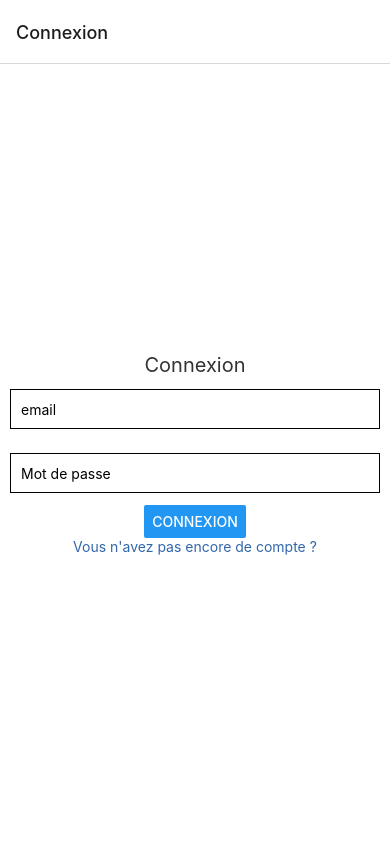
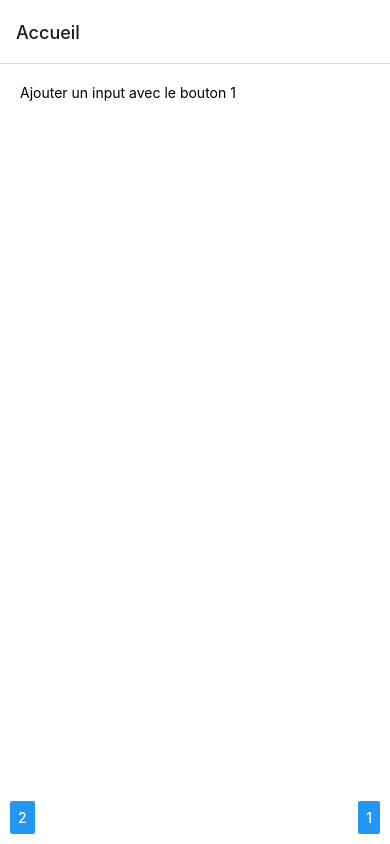
Before and after one commit to Fares-B/test_react_native_app, a React Native app: screen /Inscription in a window 390 px wide. Both pictures are taken after a click on the button 26 px from the left and 32 px from the top of the page. Built offline with nearby package versions, Linux system fonts and the light colour scheme.

Commit message:
feat: create view home, with list and buttons

```diff
--- a/App.tsx
+++ b/App.tsx
@@ -11,10 +11,17 @@ export default function App() {
   return (
     <NavigationContainer >
       <Stack.Navigator>
+
+        <Stack.Screen
+          name={APP_ROUTES.home}
+          component={Views.Home}
+        />
+
         <Stack.Screen
           name={APP_ROUTES.signIn}
           component={Views.SignIn}
         />
+
         <Stack.Screen
           name={APP_ROUTES.signUp}
           component={Views.SignUp}
--- a/src/AppRoutes.js
+++ b/src/AppRoutes.js
@@ -1,4 +1,5 @@
 const APP_ROUTES = {
+  home: "Accueil",
   signIn: "Connexion",
   signUp: "Inscription"
 };
--- a/src/styles/index.js
+++ b/src/styles/index.js
@@ -10,14 +10,12 @@ const styles = StyleSheet.create({
   container: {
     flex: 1,
     backgroundColor: colors.light,
-    alignItems: 'center',
-    justifyContent: 'center',
     padding: 10
   },
   input: {
     width: '100%',
     height: 40,
-    margin: 12,
+    marginBottom: 12,
     borderWidth: 1,
     padding: 10,
   },
@@ -26,6 +24,7 @@ const styles = StyleSheet.create({
     color: colors.dark,
   },
   link: {
+    paddingVertical: 10,
     color: colors.link
   }
 
--- /dev/null
+++ b/src/views/Home/Home.tsx
@@ -0,0 +1,63 @@
+import React, {useEffect, useState} from "react";
+import {Button, FlatList, Text, TextInput, View} from 'react-native';
+
+import IHome from "./type";
+import styles from "../../styles";
+import APP_ROUTES from "../../AppRoutes";
+
+const Home: React.FC<IHome> = ({navigation}) => {
+  const [list, setList] = useState<string[]>([]);
+
+
+  // useEffect(() => {
+  //   if (true) {
+  //     navigation.navigate(APP_ROUTES.signIn);
+  //   }
+  // }, [true]);
+
+  const onSubmit = (): void => {
+    console.log(list);
+
+  }
+
+
+  const InputItem: React.FC<any> = ({item, index}) => {
+    return (
+      <TextInput
+        style={styles.input}
+        value={list[index]}
+        onChangeText={(text) => {
+          const newList = [...list];
+          newList[index] = text;
+          setList(newList);
+        }}
+        placeholder="Nouvelle entrée"
+      />
+    );
+  }
+
+  return (
+    <View style={styles.container}>
+      {list.length <= 0
+        ? <Text style={styles.container}>Ajouter un input avec le bouton 1</Text>
+        : <FlatList
+          data={list}
+          keyExtractor={(item, index) => index.toString()}
+          renderItem={InputItem}
+        />
+      }
+      <View style={{flexDirection: "row", justifyContent: "space-between"}}>
+        <Button
+          title="2"
+          onPress={onSubmit}
+        />
+        <Button
+          title="1"
+          onPress={() => setList([...list, ""])}
+        />
+      </View>
+    </View>
+  );
+};
+
+export default Home;
--- /dev/null
+++ b/src/views/Home/type.ts
@@ -0,0 +1,5 @@
+interface IHome {
+  navigation: any;
+}
+
+export default IHome;
--- a/src/views/SignIn/SignIn.tsx
+++ b/src/views/SignIn/SignIn.tsx
@@ -11,12 +11,12 @@ const SignIn: React.FC<ISignIn> = ({navigation}) => {
   const [password, setPassword] = useState<string>("");
 
   const onSubmit = () => {
-    console.log("send request to firebase for sign in");
+    console.log("send request to firebase for sign in with props : ", email, password);
   };
 
   return (
     <View style={styles.container}>
-      <Text style={styles.title}>Connexion</Text>
+      {/*<Text style={styles.title}>Connexion</Text>*/}
       <TextInput
         style={styles.input}
         value={email}
@@ -28,7 +28,7 @@ const SignIn: React.FC<ISignIn> = ({navigation}) => {
         value={password}
         onChangeText={setPassword}
         placeholder="Mot de passe"
-        textContentType="password"
+        secureTextEntry={true}
       />
       <Button
         onPress={onSubmit}
--- a/src/views/SignUp/SignUp.tsx
+++ b/src/views/SignUp/SignUp.tsx
@@ -11,12 +11,12 @@ const SignUp: React.FC<ISignUp> = ({navigation}) => {
   const [password, setPassword] = useState<string>("");
 
   const onSubmit = () => {
-    console.log("send request to firebase for sign up");
+    console.log("send request to firebase for sign up with props : ", email, password);
   };
 
   return (
     <View style={styles.container}>
-      <Text style={styles.title}>Inscription</Text>
+      {/*<Text style={styles.title}>Inscription</Text>*/}
       <TextInput
         style={styles.input}
         value={email}
@@ -28,7 +28,7 @@ const SignUp: React.FC<ISignUp> = ({navigation}) => {
         value={password}
         onChangeText={setPassword}
         placeholder="Mot de passe"
-        textContentType="password"
+        secureTextEntry={true}
       />
       <Button
         onPress={onSubmit}
--- a/src/views/index.js
+++ b/src/views/index.js
@@ -1,7 +1,9 @@
+import Home from "./Home/Home";
 import SignIn from "./SignIn/SignIn";
 import SignUp from "./SignUp/SignUp";
 
 export default {
+  Home,
   SignIn,
   SignUp,
 };
```
